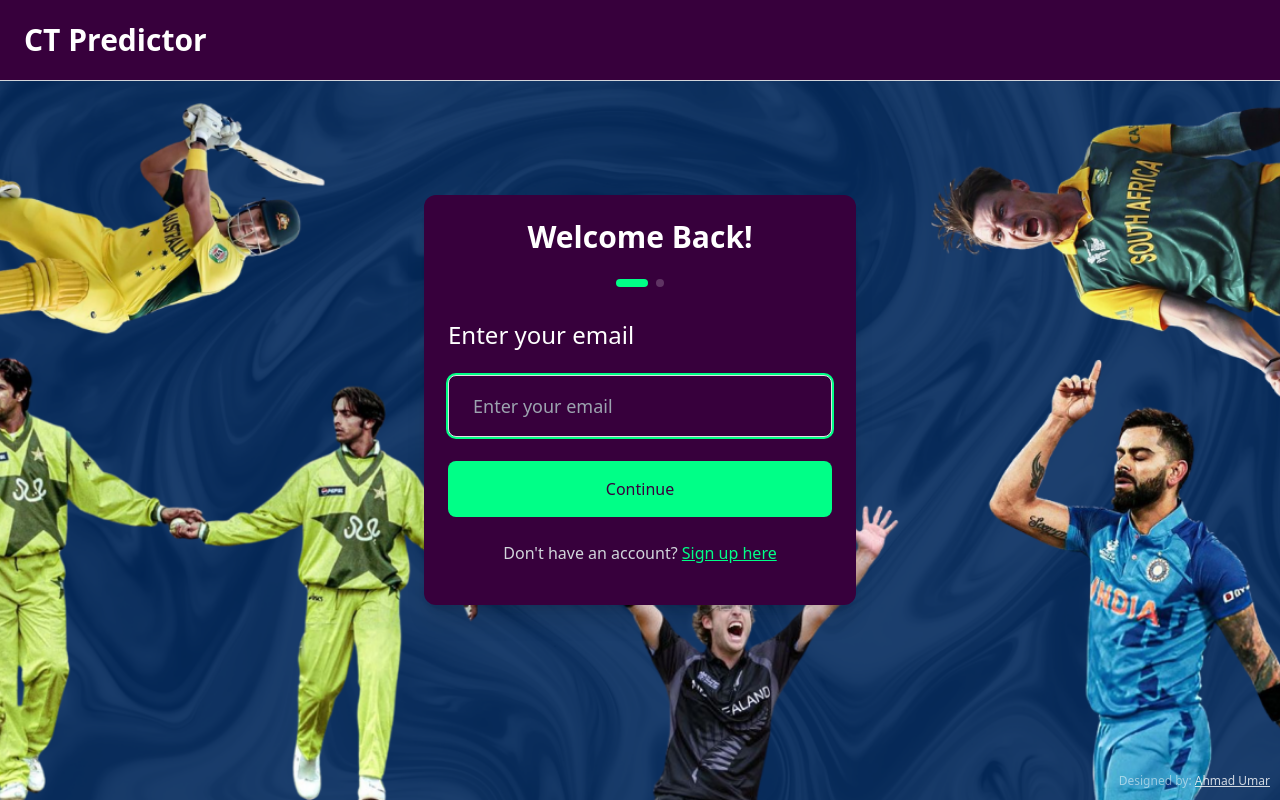
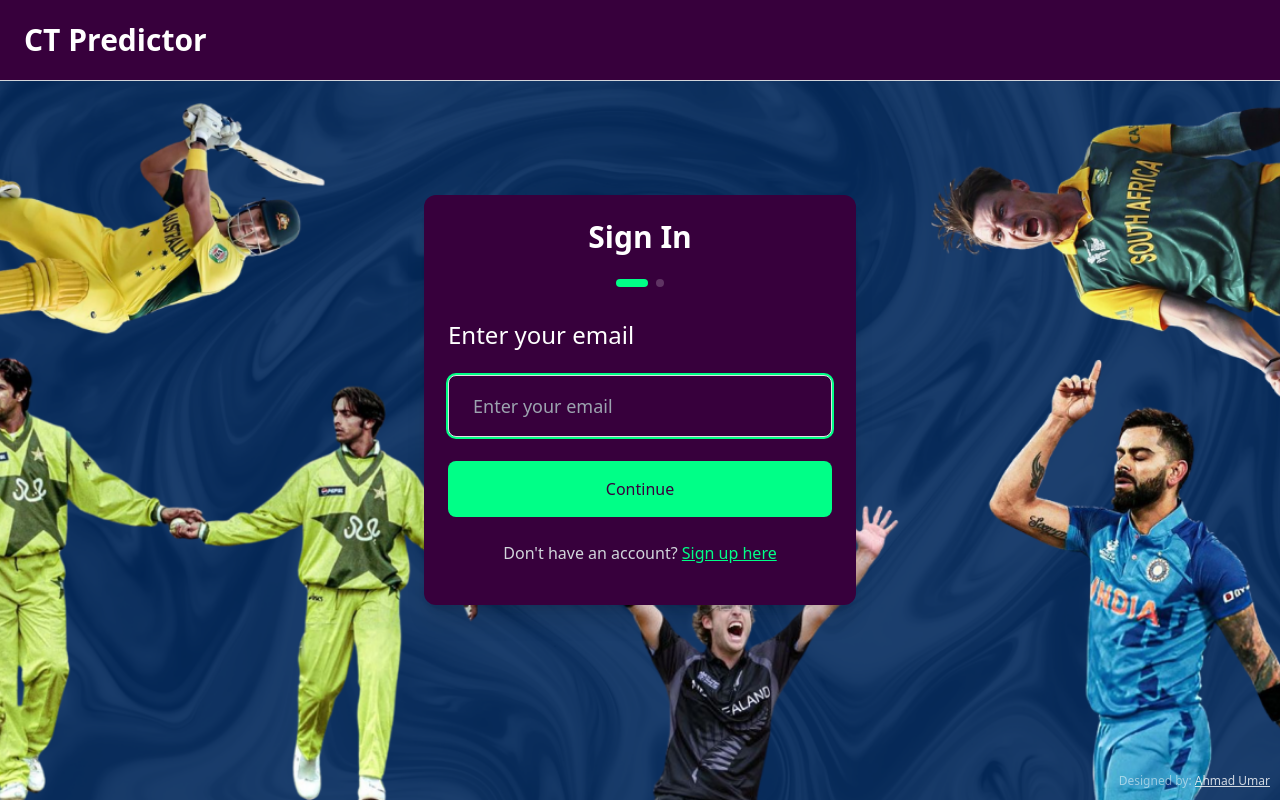
Before and after one commit to AhmadUmar6/ctt, a Next.js app: page /login in a window 1280 px wide. Built offline with nearby package versions, Linux system fonts and the light colour scheme; no server answers.

Commit message:
minor changes

```diff
--- a/components/auth/LoginForm.js
+++ b/components/auth/LoginForm.js
@@ -116,7 +116,7 @@
   return (
     <div className="w-full max-w-md bg-[#37003C] rounded-xl shadow-xl p-6 mx-auto">
       <div className="text-center mb-8">
-        <h2 className="text-3xl font-bold text-white mb-4">Welcome Back!</h2>
+        <h2 className="text-3xl font-bold text-white mb-4">Sign In</h2>
         <div className="flex justify-center items-center space-x-2">
           {[1, 2].map((i) => (
             <div
--- a/components/dashboard/LeaguesSection.js
+++ b/components/dashboard/LeaguesSection.js
@@ -759,7 +759,7 @@
           });
         }
       }
-      setSuccess('LEAGUE JOINED SUCCESSFULLY, PLEASE REFRESH TO SEE UR LEAGUE');
+      setSuccess('LEAGUE JOINED SUCCESSFULLY (Please refresh to see your league');
     } catch (error) {
       console.error('Error joining league:', error);
       setError('An error occurred. Please try again.');
--- a/components/shared/AuthGuard.js
+++ b/components/shared/AuthGuard.js
@@ -10,7 +10,7 @@
 
   useEffect(() => {
     if (!loading && !user) {
-      router.push('/login');
+      router.push('/signup');
     }
   }, [user, loading, router]);
 
```
Also changed, not shown: app/favicon.png (deleted).
